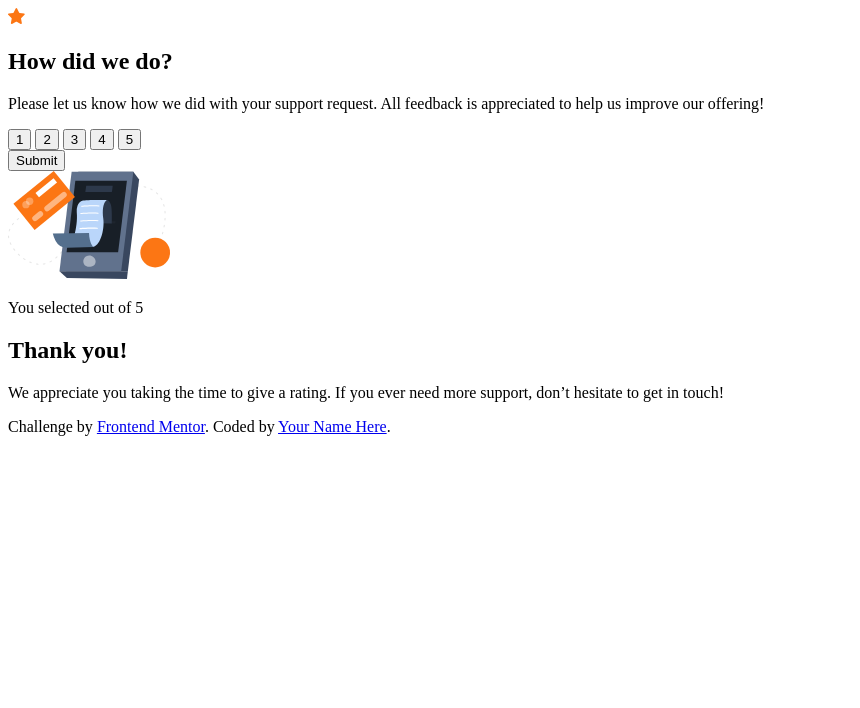
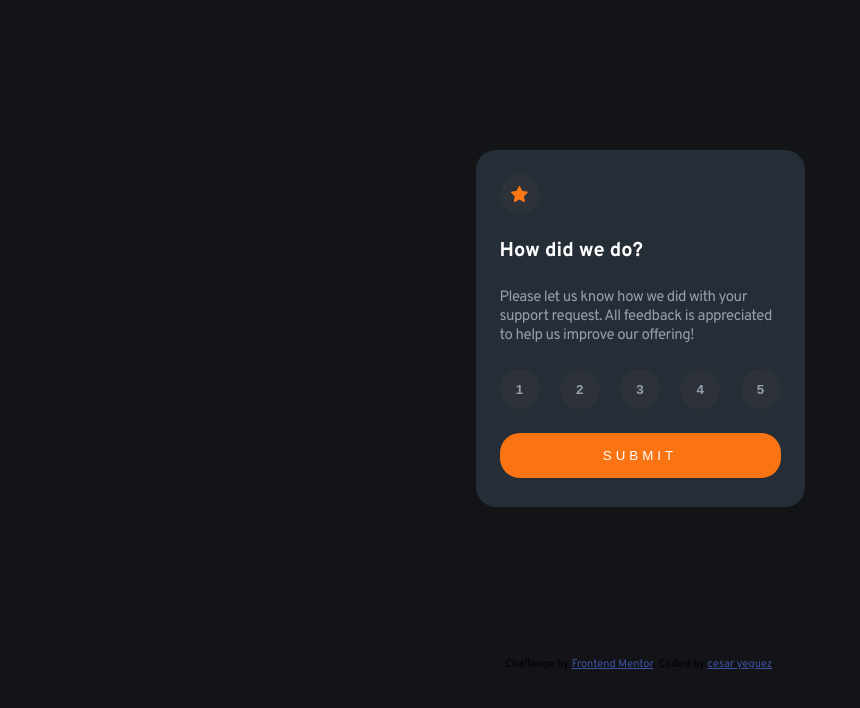
Before and after one commit to cyeguez/rating-component, a plain HTML site: page index.html in a window 1280 px wide. Shown: the whole page, without its empty margins (0-860 px from the left). Drawn offline with Linux system fonts and the light colour scheme.

Commit message:
feat(se añaden estilos css)

```diff
--- a/css/style.css
+++ b/css/style.css
@@ -1,15 +1,15 @@
-@import url('https://fonts.googleapis.com/css2?family=Overpass:wght@400;700&display=swap');
+@import url("https://fonts.googleapis.com/css2?family=Overpass:wght@400;700&display=swap");
 :root {
   /* ---------------------------------- colors --------------------------------- */
   --Orange: hsl(25, 97%, 53%);
   --White: hsl(0, 0%, 100%);
   --Light-Grey: hsl(217, 12%, 63%);
-  --Medium-Grey: hsl(216, 12%, 54%);
+  --Medium-Grey: hsl(216, 12%, 20%);
   --Dark-Blue: hsl(213, 19%, 18%);
   --Very-Dark-Blue: hsl(216, 12%, 8%);
 
   /* ---------------------------------- Font ---------------------------------- */
-  --font: 'Overpass', sans-serif;
+  --font: "Overpass", sans-serif;
 }
 
 * {
@@ -21,46 +21,131 @@
 html {
   font-size: 62.5%;
 }
+body {
+  background-color: var(--Very-Dark-Blue);
+  font-family: var(--font);
+  font-size: 1.5rem;
+}
+
+/* ------------------------------ Rating state ------------------------------ */
+
+/* -------------------------------------------------------------------------- */
+/*                              Ratin state start                             */
+/* -------------------------------------------------------------------------- */
+
+.rating-sate-start, .rating-state-end {
+  width: 329px;
+  height: 357px;
+  margin: 150px auto;
+  background-color: var(--Dark-Blue);
+  border-radius: 20px;
+  padding: 2.4rem;
+
+}
+.ratin-state__start__icon, .rating-state-start__calification__value  {
+  width: 40px;
+  height: 40px;
+  border-radius: 50%;
+  background-color: var(--Medium-Grey);
+  display: flex;
+  justify-content: center;
+  align-items: center;
+  border: none;
+  color: var(--Light-Grey);
+  font-weight: 700;
+
+}
+.rating-state-start__title, .rating-state-end__title  {
+  color: var(--White);
+  margin: 2.4rem 0;
+  font-weight: 700;
+  font-size: 1.8rem;
+}
+.rating-state-start__parragraf, .rating-state-end__content {
+  color: var(--Light-Grey);
+  font-weight: 400;
+  letter-spacing: -.5px;
+  margin-bottom: 24px;
+
+}
+.rating-state-start__calification {
+
+  display: flex;
+  justify-content: space-between;
+  align-items: center;
+  margin-bottom: 2.4rem;
 
 
-
-
-.reating-component {
-}
-.rating-sate-start {
-}
-.ratin-state__start__icon {
-}
-.rating-state-start__title {
-}
-.rating-state-start__parragraf {
-}
-.rating-state-start__calification-start {
-}
-.rating-state-start__calification__value {
-}
-.rating-state-start__button {
-}
-.rating-state-end {
-}
-.rating-sate-end {
-}
-.rating-sate-end__result {
-}
-.rating-sate-end__result--select-value {
-}
-.rating-sate-end__title {
-}
-.rating-sate-end__content {
 }
 
 
+.rating-state-start__calification__value:hover{
+  background-color: var(--Orange);
+  cursor: pointer;
+  color: var(--White);
 
 
+}
+.rating-state-start__calification__value:focus{
+  background-color: var(--Light-Grey);
+  cursor: pointer;
+  color: var(--White);
 
 
+}
+.rating-state-start__button {
+  width: 100%;
+  height: 45px;
+  border-radius: 20px;
+  background-color: var(--Orange);
+  border: none;
+  margin-bottom: 30px;
+  color: var(--White);
+  text-transform: uppercase;
+  font-weight: 500;
+  letter-spacing: .4rem;
+}
+
+.rating-state-start__button:hover{
+  background-color: var(--White);
+  color: var(--Orange);
+}
+
+/* -------------------------------------------------------------------------- */
+/*                              Rating state end                              */
+/* -------------------------------------------------------------------------- */
 
 
+.rating-state-end {
+  display: none;
+  flex-direction: column;
+  align-items: center;
+
+}
+
+.rating-state-end__result-img{
+  width: 150px;
+  height: auto;
+  padding-block: 0.8rem 2.4rem;
+
+}
+
+.rating-state-end__result {
+  background-color: var(--Medium-Grey);
+  padding: 1rem;
+  border-radius: 20px;
+  color: var(--Orange);
+  padding: 0.5rem 1rem;
+
+
+}
+.rating-state-end__result--select-value {
+}
+
+
+.rating-state-end__content {
+  text-align: center;
+}
 
 /* -------------------------------------------------------------------------- */
 /*                                   Footer                                   */
@@ -73,3 +158,22 @@ html {
 .attribution a {
   color: hsl(228, 45%, 44%);
 }
+
+
+
+/* -------------------------------------------------------------------------- */
+/*                                Desktop Mode                                */
+/* -------------------------------------------------------------------------- */
+
+@media screen and (min-width:768px){
+
+  .rating-state-start, .rating-state-end{
+    width: 373px;
+    height: 376px;
+    padding: 2.8rem;
+  }
+  .rating-state-start__title, .rating-state-end__title {
+    font-size: 2rem;
+  }
+
+}
--- a/index.html
+++ b/index.html
@@ -8,9 +8,9 @@
 
   <link rel="icon" type="image/png" sizes="32x32" href="./images/favicon-32x32.png">
 
-  <title>Frontend Mentor | Interactive rating component</title>
+  <title>Frontehttps://file+.vscode-resource.vscode-cdn.net/Users/cesaryeguez/Documents/Develop/rating-component/design/mobile-design.jpg?version%3D1694613068226nd Mentor | Interactive rating component</title>
+  <link rel="stylesheet" href="./css/style.css">
 
-  <!-- Feel free to remove these styles or customise in your own stylesheet 👍 -->
 
 </head>
 
@@ -21,14 +21,14 @@
   <section class="reating-component">
     <div class="rating-sate-start">
       <div class="ratin-state__start__icon">
-        <img src="./images/icon-star.svg" alt="star icon">
+        <img src="./images/icon-star.svg" alt="star icon" class="">
       </div>
       <h1 class="rating-state-start__title">How did we do?</h1>
       <p class="rating-state-start__parragraf">
         Please let us know how we did with your support request. All feedback is appreciated
         to help us improve our offering!
       </p>
-      <div class="rating-state-start__calification-start">
+      <div class="rating-state-start__calification">
         <button type="button" class="rating-state-start__calification__value">1</button>
         <button type="button" class="rating-state-start__calification__value">2</button>
         <button type="button" class="rating-state-start__calification__value">3</button>
@@ -39,15 +39,15 @@
     </div>
 
     <div class="rating-state-end">
-      <img src="./images/illustration-thank-you.svg" alt="image result">
+      <img src="./images/illustration-thank-you.svg" alt="image result" class="rating-state-end__result-img">
 
-      <div class="rating-sate-end">
-        <p class="rating-sate-end__result">You selected <span class="rating-sate-end__result--select-value"></span> out
+      <div class="rating-state-end__result">
+        <p class="rating-state-end__result__select">You selected <span class="rating-state-end__result--select-value">4</span> out
           of 5</p>
       </div>
 
-      <h2 class="rating-sate-end__title">Thank you!</h2>
-      <p class="rating-sate-end__content"> We appreciate you taking the time to give a rating. If you ever need more
+      <h2 class="rating-state-end__title">Thank you!</h2>
+      <p class="rating-state-end__content"> We appreciate you taking the time to give a rating. If you ever need more
         support,
         don’t hesitate to get in touch!</p>
     </div>
@@ -60,8 +60,10 @@
 
   <footer class="attribution">
     Challenge by <a href="https://www.frontendmentor.io?ref=challenge" target="_blank">Frontend Mentor</a>.
-    Coded by <a href="#">Your Name Here</a>.
+    Coded by <a href="#">cesar yeguez</a>.
   </footer>
+
+  <script src="./js/main.js"></script>
 </body>
 
 </html>
--- /dev/null
+++ b/js/main.js
@@ -0,0 +1,22 @@
+let buttoncalification = document.querySelectorAll(
+  ".rating-state-start__calification "
+);
+let buttonSubmit= document.querySelector('.rating-state-start__button');
+let ratingStart= document.querySelector('.rating-sate-start');
+let ratingEnd= document.querySelector('.rating-state-end');
+let locationValue= document.querySelector('.rating-state-end__result--select-value');
+
+buttoncalification.forEach((button) => {
+  button.addEventListener('click', (e)=>{
+    let selectionValue=e.target.innerText;
+    if(selectionValue > 0 && selectionValue<=5 ){
+      buttonSubmit.addEventListener('click', ()=>{
+        locationValue.innerHTML= selectionValue;
+        ratingStart.style.display="none";
+        ratingEnd.style.display="flex";
+
+      })
+
+    }
+  })
+});
```
Also changed, not shown: 1 other file.
